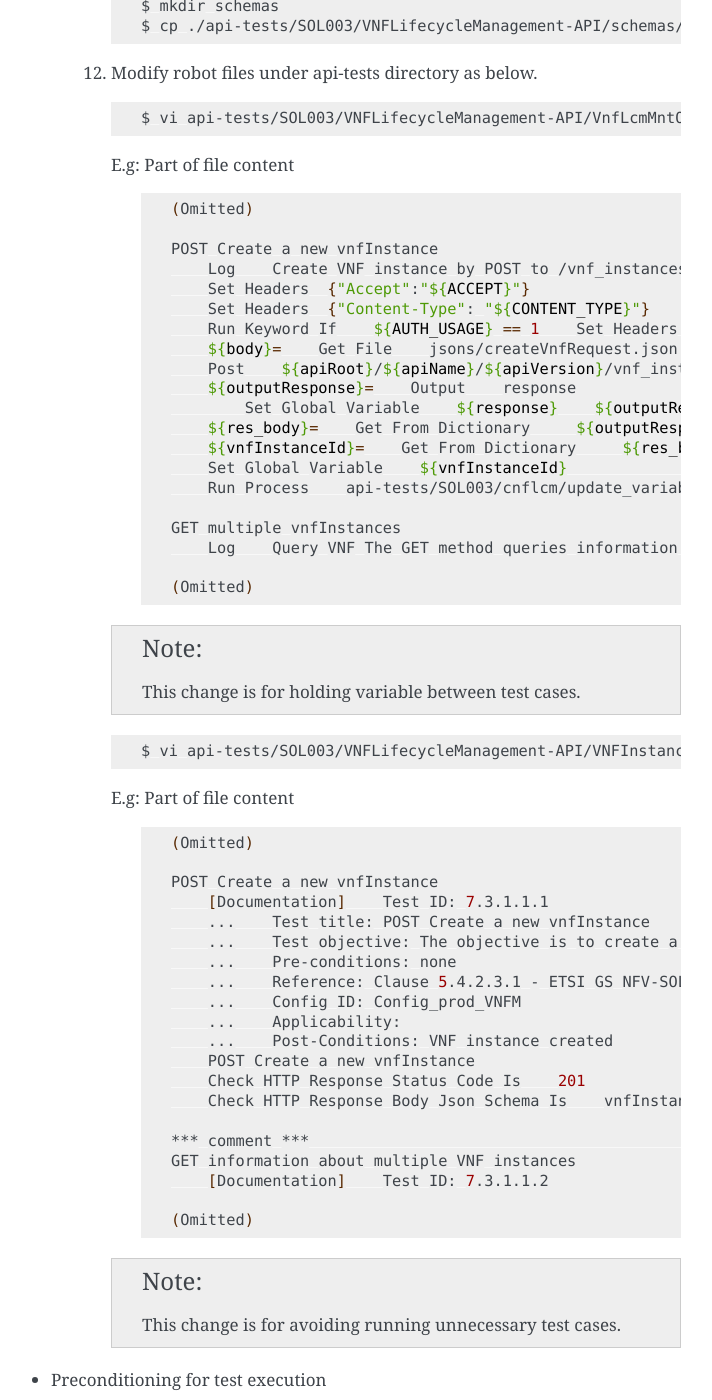
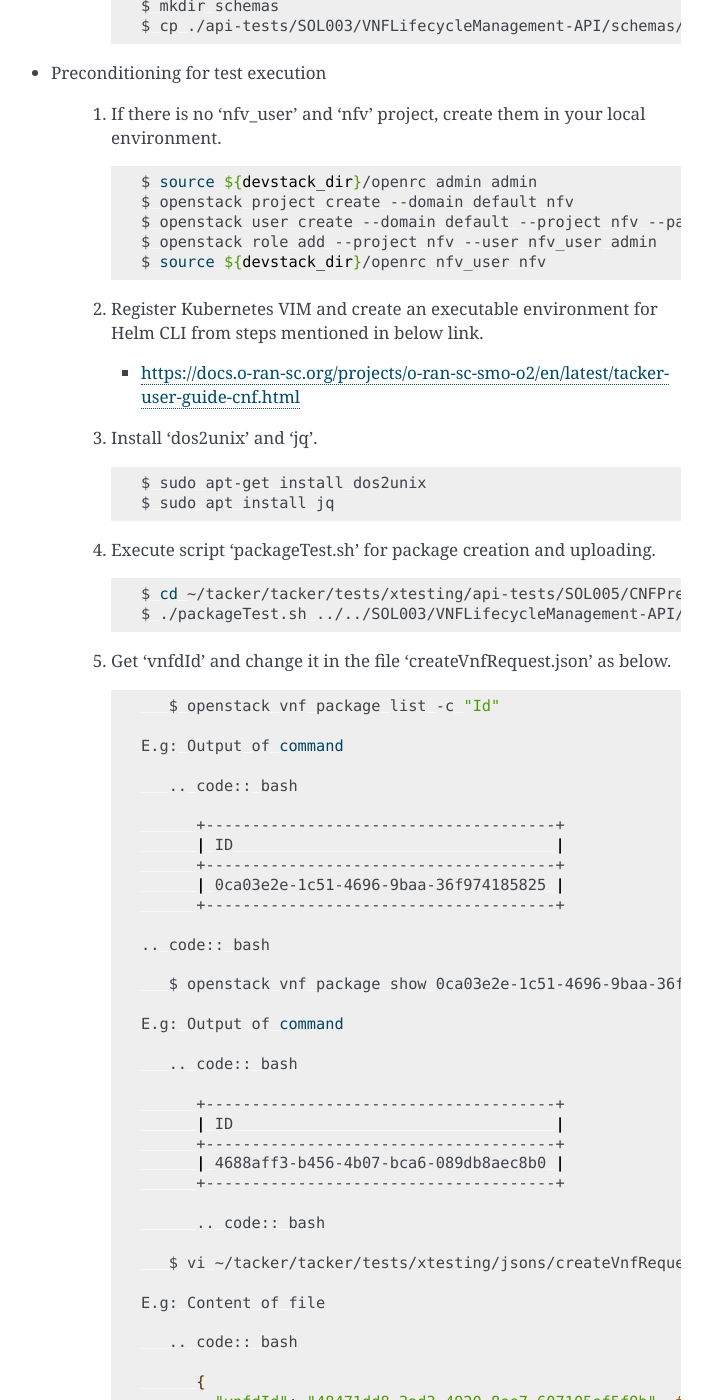
Before and after one commit to o-ran-sc/smo-o2, a Sphinx documentation site: the page built from docs/developer-guide.rst, in a window 1280 px wide and 1400 px high, scrolled down 2086 px. Shown: the whole window, without its empty margins (399-1111 px from the left). Built offline with Sphinx 7.4.7, drawn with Linux system fonts in a browser that asks for light colours; some of the changed text lies outside the part shown.

Commit message:
Improve Xtesting code for interconnecting test cases
This patch improves Xtesting code so that API conformance test cases
provided by ETSI NFV-TST 010 can be interconnected and then run in succession.

This patch also includes a script to modify API conformance test cases
automatically for the purpose.

Issue-ID: SMO-119
Change-Id: I41b1fb72571a7ed1d77eec3e356b27a2acad70fb
Signed-off-by: Koichi Edagawa <edagawa.kc@nec.com>

```diff
--- a/docs/developer-guide.rst
+++ b/docs/developer-guide.rst
@@ -117,74 +117,6 @@
          $ mkdir schemas
          $ cp ./api-tests/SOL003/VNFLifecycleManagement-API/schemas/vnfInstance.schema.json ./schemas
 
-   12. Modify robot files under api-tests directory as below.
-
-      .. code:: bash
-
-         $ vi api-tests/SOL003/VNFLifecycleManagement-API/VnfLcmMntOperationKeywords.robot
-
-      E.g: Part of file content
-
-         .. code:: bash
-
-            (Omitted)
-
-            POST Create a new vnfInstance
-                Log    Create VNF instance by POST to /vnf_instances
-                Set Headers  {"Accept":"${ACCEPT}"}
-                Set Headers  {"Content-Type": "${CONTENT_TYPE}"}
-                Run Keyword If    ${AUTH_USAGE} == 1    Set Headers    {"${AUTHORIZATION_HEADER}":"${AUTHORIZATION_TOKEN}"}
-                ${body}=    Get File    jsons/createVnfRequest.json
-                Post    ${apiRoot}/${apiName}/${apiVersion}/vnf_instances    ${body}
-                ${outputResponse}=    Output    response
-                    Set Global Variable    ${response}    ${outputResponse}
-                ${res_body}=    Get From Dictionary     ${outputResponse}    body                       # Add this line
-                ${vnfInstanceId}=    Get From Dictionary     ${res_body}    id                          # Add this line
-                Set Global Variable    ${vnfInstanceId}                                                 # Add this line
-                Run Process    api-tests/SOL003/cnflcm/update_variable.sh  ${vnfInstanceId}  shell=yes  # Add this line
-
-            GET multiple vnfInstances
-                Log    Query VNF The GET method queries information about multiple VNF instances.
-
-            (Omitted)
-
-      .. note::
-
-         This change is for holding variable between test cases.
-
-      .. code:: bash
-
-         $ vi api-tests/SOL003/VNFLifecycleManagement-API/VNFInstances.robot
-
-      E.g: Part of file content
-
-         .. code:: bash
-
-            (Omitted)
-
-            POST Create a new vnfInstance
-                [Documentation]    Test ID: 7.3.1.1.1
-                ...    Test title: POST Create a new vnfInstance
-                ...    Test objective: The objective is to create a new VNF instance resource
-                ...    Pre-conditions: none
-                ...    Reference: Clause 5.4.2.3.1 - ETSI GS NFV-SOL 003 [1] v2.6.1
-                ...    Config ID: Config_prod_VNFM
-                ...    Applicability:
-                ...    Post-Conditions: VNF instance created
-                POST Create a new vnfInstance
-                Check HTTP Response Status Code Is    201
-                Check HTTP Response Body Json Schema Is    vnfInstance
-
-            *** comment ***                                           # Add this line
-            GET information about multiple VNF instances
-                [Documentation]    Test ID: 7.3.1.1.2
-
-            (Omitted)
-
-      .. note::
-
-         This change is for avoiding running unnecessary test cases.
-
 * Preconditioning for test execution
 
    1. If there is no 'nfv_user' and 'nfv' project, create them in your local environment.
@@ -215,7 +147,56 @@
          $ cd ~/tacker/tacker/tests/xtesting/api-tests/SOL005/CNFPrecondition
          $ ./packageTest.sh ../../SOL003/VNFLifecycleManagement-API/environment/configuration.txt
 
-   5. Get 'vimId' and change it in the file 'instantiateVnfRequest.json' as below.
+   5. Get 'vnfdId' and change it in the file 'createVnfRequest.json' as below.
+
+     .. code:: bash
+
+         $ openstack vnf package list -c "Id"
+
+      E.g: Output of command
+
+         .. code:: bash
+
+            +--------------------------------------+
+            | ID                                   |
+            +--------------------------------------+
+            | 0ca03e2e-1c51-4696-9baa-36f974185825 |
+            +--------------------------------------+
+
+      .. code:: bash
+
+         $ openstack vnf package show 0ca03e2e-1c51-4696-9baa-36f974185825 -c "VNFD ID"
+
+      E.g: Output of command
+
+         .. code:: bash
+
+            +--------------------------------------+
+            | ID                                   |
+            +--------------------------------------+
+            | 4688aff3-b456-4b07-bca6-089db8aec8b0 |
+            +--------------------------------------+
+
+            .. code:: bash
+
+         $ vi ~/tacker/tacker/tests/xtesting/jsons/createVnfRequest.json
+
+      E.g: Content of file
+
+         .. code:: bash
+
+            {
+              "vnfdId": "48471dd8-3ad3-4920-8ee7-607105ef5f9b", # Update value here
+              "vnfInstanceName": "",
+              "vnfInstanceDescription": "",
+              "vnfProvider":"Company",
+              "vnfProductName":"Sample CNF",
+              "vnfSoftwareVersion":"1.0",
+              "vnfdVersion":"1.0",
+              "metadata":{}
+            }
+
+   6. Get 'vimId' and change it in the file 'instantiateVnfRequest.json' as below.
 
       .. code:: bash
 
@@ -279,23 +260,15 @@
 
 * Testing steps
 
-   1. Verify Vnflcm Create and Instantiate.
+   1. Verify Vnflcm Create, Instantiate and Heal.
 
       .. code:: bash
 
          $ cd ~/tacker/tacker/tests/xtesting/
          $ . xtesting-py3/bin/activate
-         $ sudo xtesting-py3/bin/run_tests -t cnf-instantiate
+         $ sudo xtesting-py3/bin/run_tests -t cnf-lcm-validation
 
-   2. Verify Heal
-
-      .. code:: bash
-
-         $ cd ~/tacker/tacker/tests/xtesting/
-         $ . xtesting-py3/bin/activate
-         $ sudo xtesting-py3/bin/run_tests -t cnf-heal-validation
-
-   3. Verify getting all pods and getting specific pod.
+   2. Verify getting all pods and getting specific pod.
 
       .. code:: bash
 
@@ -330,18 +303,34 @@
             |   cnf-deployments-validation  |       smo       |      00:01       |      PASS      |
             +-------------------------------+-----------------+------------------+----------------+
 
-   4. For Re-testing, user must delete all the VNF instances and packages created in the above test. An example of steps is below.
+   3. For Re-testing, user must delete all the VNF instances and packages created in the above test. An example of steps is below.
 
       .. code:: bash
 
-         $ grep -nu "vnfInstanceId" ~/tacker/tacker/tests/xtesting/api-tests/SOL003/VNFLifecycleManagement-API/environment/variables.txt | awk '{print $2}'
-         6fc3539c-e602-4afa-8e13-962fb5a7d81f
+         $ openstack vnflcm list  -c "ID"
+
+      E.g: Output of command
+
+         .. code:: bash
+
+            +--------------------------------------+
+            | ID                                   |
+            +--------------------------------------+
+            | 6fc3539c-e602-4afa-8e13-962fb5a7d81f |
+            +--------------------------------------+
 
          $ openstack vnflcm terminate 6fc3539c-e602-4afa-8e13-962fb5a7d81f
          $ openstack vnflcm delete 6fc3539c-e602-4afa-8e13-962fb5a7d81f
 
-         $ grep -nu "{vnfPkgId}" ~/tacker/tacker/tests/xtesting/api-tests/SOL003/VNFLifecycleManagement-API/environment/configuration.txt | awk '{print $2}'
-         718b9054-2a7a-4489-a893-f2b2b1794825
+         $ openstack vnf package list -c "Id"
+
+         .. code:: bash
+
+            +--------------------------------------+
+            | ID                                   |
+            +--------------------------------------+
+            | 718b9054-2a7a-4489-a893-f2b2b1794825 |
+            +--------------------------------------+
 
          $ openstack vnf package update --operational-state DISABLED 718b9054-2a7a-4489-a893-f2b2b1794825
          $ openstack vnf package delete 718b9054-2a7a-4489-a893-f2b2b1794825
```
Also changed, not shown: other parts of docs/developer-guide.rst (+1 -1 lines), 4 other files.
